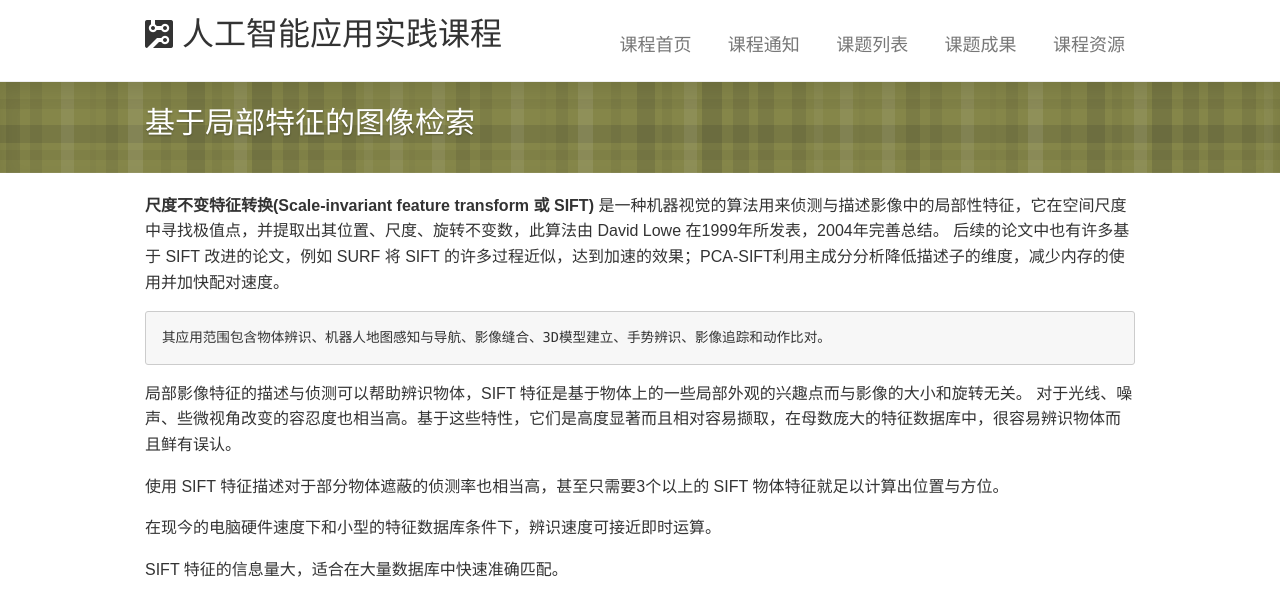
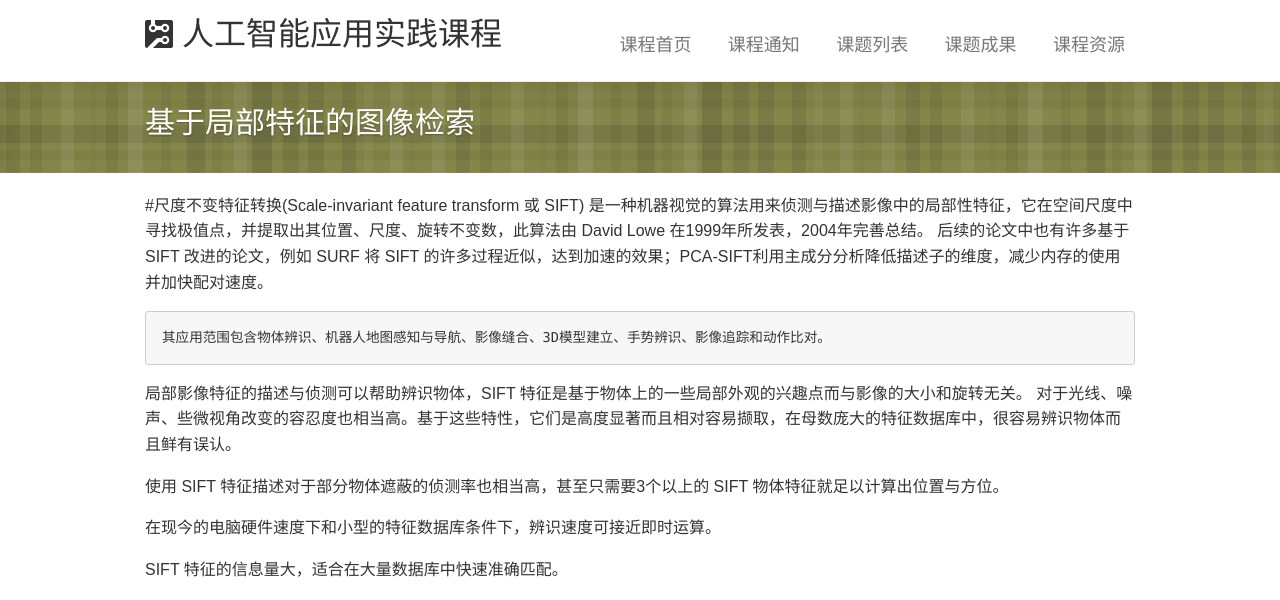
Before and after one commit to sduaicourse/sduaicourse.github.io, a Jekyll site: the page built from _subjects/image.md, in a window 1280 px wide and 1400 px high. Shown: the top 600 px of the window. Built offline with Jekyll 4.4.1, drawn with Linux system fonts in a browser that asks for light colours; comment, search, counter and statistics services are not loaded; some of the changed text lies outside the part shown; grey boxes are pictures that could not be loaded.

Commit message:
upgrade subject lists

```diff
--- a/_subjects/image.md
+++ b/_subjects/image.md
@@ -7,7 +7,7 @@
 image: https://i.loli.net/2018/11/25/5bfa643c60cbd.png
 ---
 
-**尺度不变特征转换(Scale-invariant feature transform 或 SIFT)**
+#尺度不变特征转换(Scale-invariant feature transform 或 SIFT)
 	是一种机器视觉的算法用来侦测与描述影像中的局部性特征，它在空间尺度中寻找极值点，并提取出其位置、尺度、旋转不变数，此算法由 David Lowe 在1999年所发表，2004年完善总结。
 	后续的论文中也有许多基于 SIFT 改进的论文，例如 SURF 将 SIFT 的许多过程近似，达到加速的效果；PCA-SIFT利用主成分分析降低描述子的维度，减少内存的使用并加快配对速度。
 
@@ -21,12 +21,14 @@
 
 SIFT 特征的信息量大，适合在大量数据库中快速准确匹配。
 
-<center>**物体匹配**
+<center>**物体匹配**</center>
+
 ![match1](https://i.loli.net/2018/11/26/5bfb4018a5dfd.png)
 
 
-<center> **全景拼接**
+<center> **全景拼接**</center>
 
 ![match2](https://i.loli.net/2018/11/26/5bfb4220eb0d2.jpg)
 
+
 ![match3](https://i.loli.net/2018/11/26/5bfb438767c28.jpg)
```
